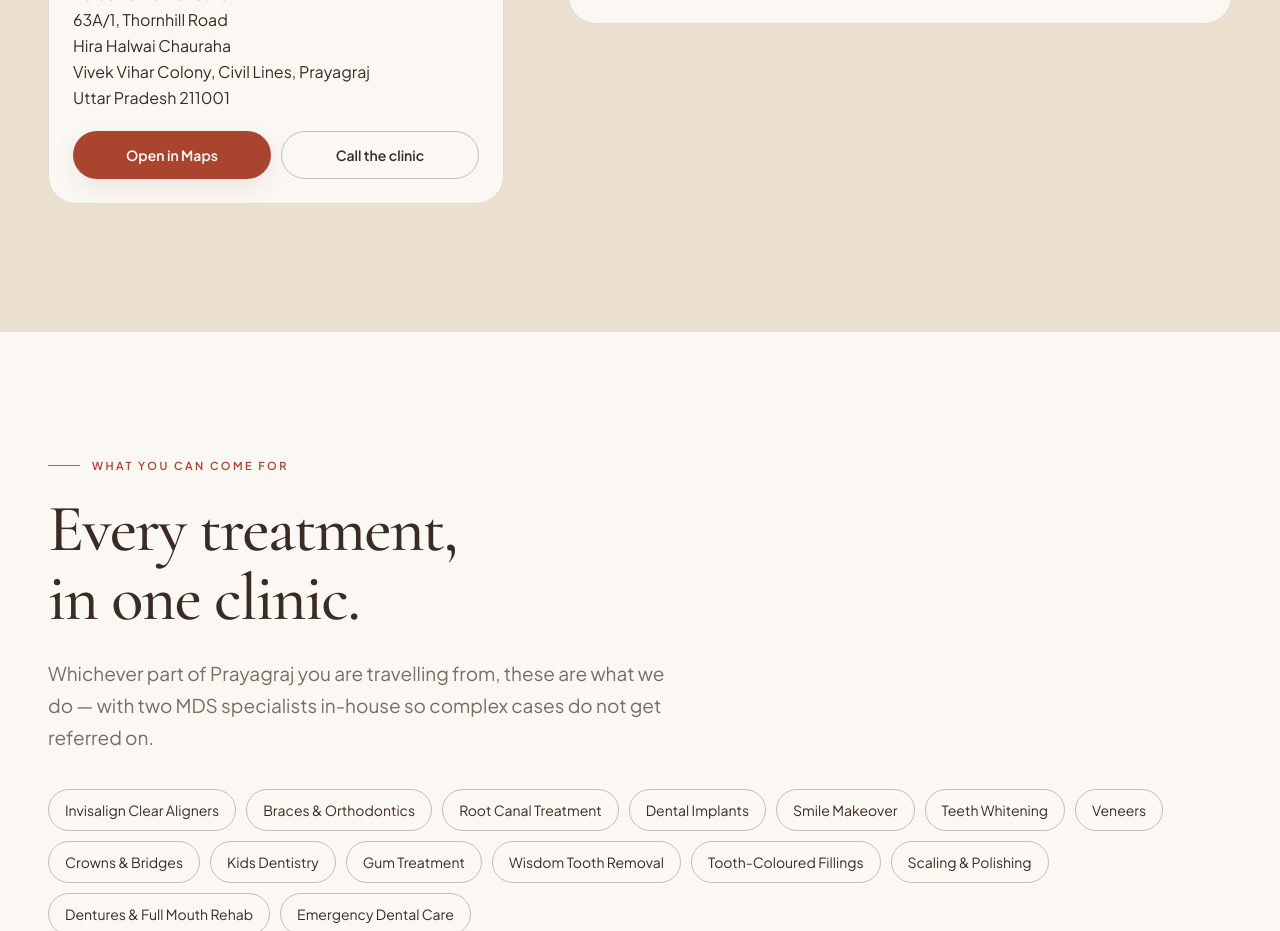
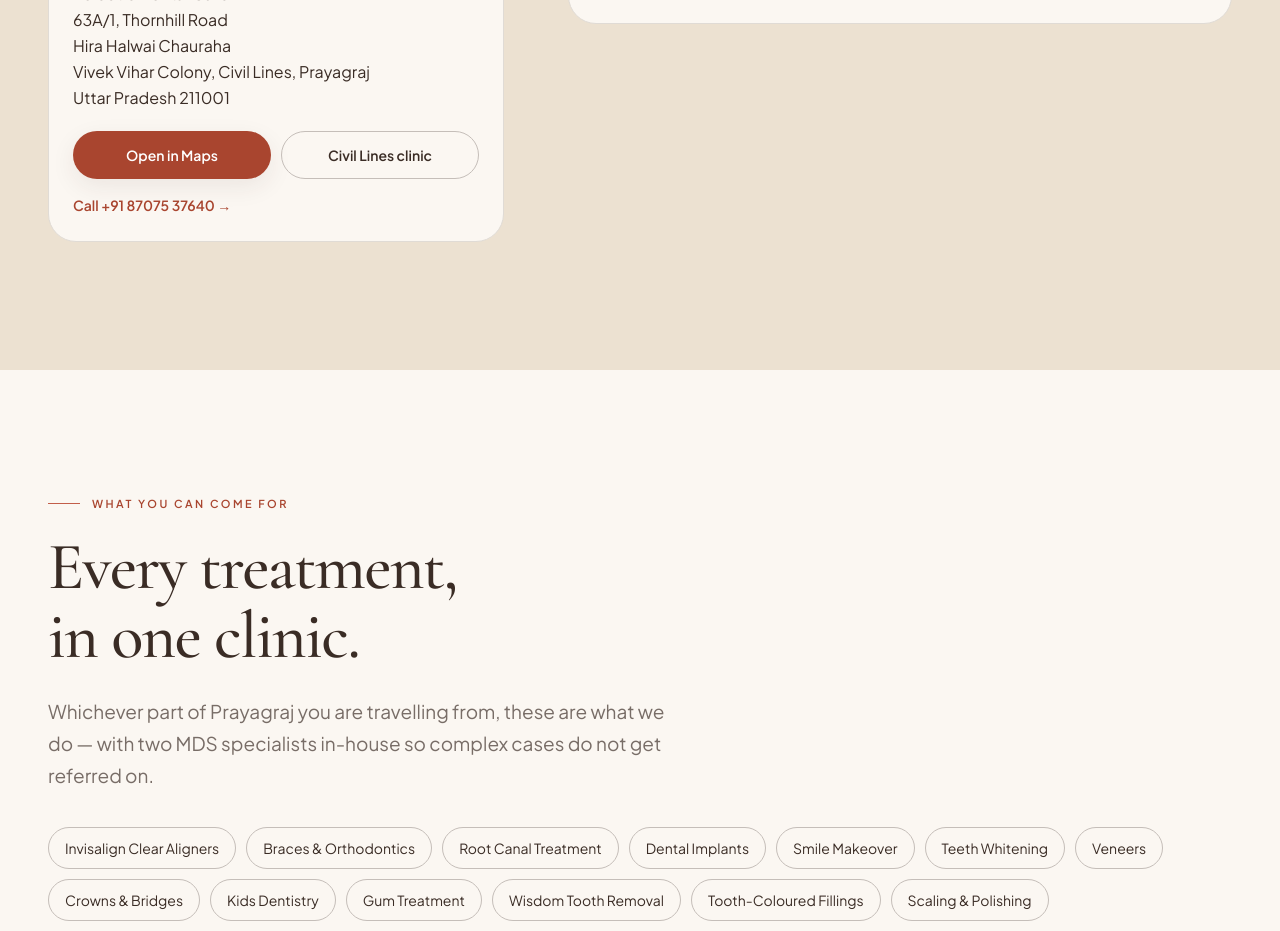
Before and after one commit to Aayush20253534/Website-EDC, a Next.js app: page /areas-we-serve in a window 1280 px wide. Shown: the part 3320-4251 px from the top of the page. Built offline with nearby package versions, Linux system fonts and the light colour scheme; grey boxes are pictures that could not be loaded.

Commit message:
seo: connect areas hub to Civil Lines page

```diff
--- a/src/app/areas-we-serve/page.tsx
+++ b/src/app/areas-we-serve/page.tsx
@@ -108,10 +108,16 @@ export default function AreasPage() {
                   <ButtonLink href={site.mapsUrl} external size="md">
                     Open in Maps
                   </ButtonLink>
-                  <ButtonLink href={telLink} variant="outline" size="md">
-                    Call the clinic
+                  <ButtonLink href="/locations/civil-lines-prayagraj" variant="outline" size="md">
+                    Civil Lines clinic
                   </ButtonLink>
                 </div>
+                <a
+                  href={telLink}
+                  className="mt-4 inline-flex text-sm font-semibold text-brick transition-colors hover:text-brick-hover"
+                >
+                  Call {site.phoneDisplay} →
+                </a>
               </div>
             </Reveal>
           </div>
```
